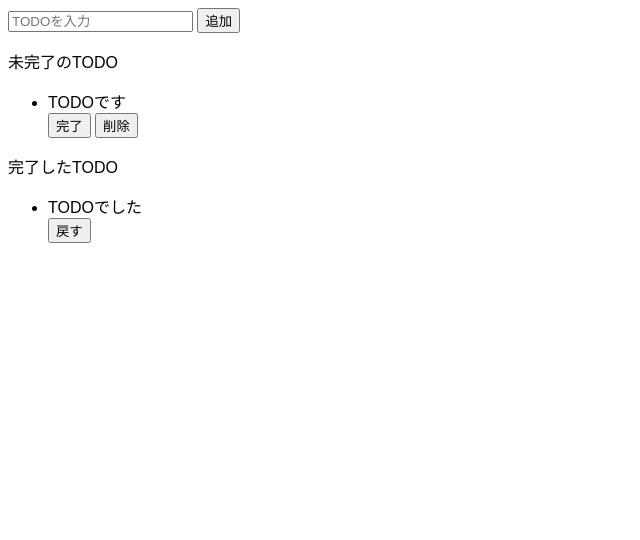
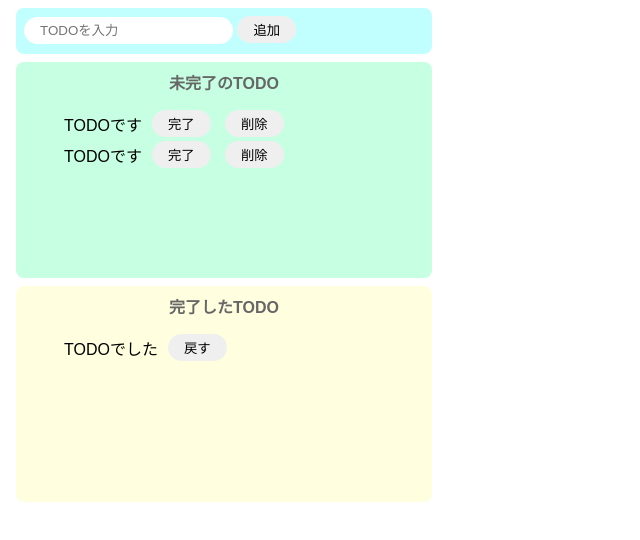
Before and after one commit to zorro901/codesandobox-test, a website built with Parcel: page index.html in a window 1280 px wide. Shown: the whole page, without its empty margins (0-640 px from the left). Built offline with nearby package versions, Linux system fonts and the light colour scheme.

Commit message:
31. CSSでスタイリング

```diff
--- a/index.html
+++ b/index.html
@@ -6,13 +6,21 @@
   </head>
 
   <body>
-    <div></div>
-    <input placeholder="TODOを入力" />
-    <button>追加</button>
-    <div>
-      <p>未完了のTODO</p>
+    <div class="input-area">
+      <input placeholder="TODOを入力" />
+      <button>追加</button>
+    </div>
+    <div class="incomplete-area">
+      <p class="title">未完了のTODO</p>
       <ul>
-        <li>
+        <li class="list-row">
+          TODOです
+          <div>
+            <button>完了</button>
+            <button>削除</button>
+          </div>
+        </li>
+        <li class="list-row">
           TODOです
           <div>
             <button>完了</button>
@@ -21,10 +29,10 @@
         </li>
       </ul>
     </div>
-    <div>
-      <p>完了したTODO</p>
+    <div class="complete-area">
+      <p class="title">完了したTODO</p>
       <ul>
-        <li>
+        <li class="list-row">
           TODOでした
           <div>
             <button>戻す</button>
@@ -32,7 +40,6 @@
         </li>
       </ul>
     </div>
-
     <script src="src/index.js"></script>
   </body>
 </html>
--- a/src/styles.css
+++ b/src/styles.css
@@ -1,3 +1,64 @@
 body {
   font-family: sans-serif;
 }
+
+input {
+  border-radius: 16px !important;
+  border: none !important;
+  padding: 6px 16px;
+  outline: none;
+}
+
+button {
+  border-radius: 16px;
+  border: none;
+  padding: 4px 16px;
+}
+
+button:hover {
+  background-color: #ff7fff;
+  color: white;
+  cursor: pointer;
+}
+
+li button {
+  margin-left: 10px;
+}
+
+.input-area {
+  background-color: #c1ffff;
+  width: 400px;
+  height: 30px;
+  padding: 8px;
+  margin: 8px;
+  border-radius: 8px;
+}
+.incomplete-area {
+  background-color: #c6ffe2;
+  width: 400px;
+  min-height: 200px;
+  padding: 8px;
+  margin: 8px;
+  border-radius: 8px;
+}
+.complete-area {
+  background-color: #ffffe0;
+  width: 400px;
+  min-height: 200px;
+  padding: 8px;
+  margin: 8px;
+  border-radius: 8px;
+}
+
+.title {
+  text-align: center;
+  margin-top: 0;
+  font-weight: bold;
+  color: #666;
+}
+
+.list-row {
+  display: flex;
+  align-items: center;
+  padding-bottom: 4px;
+}
```
